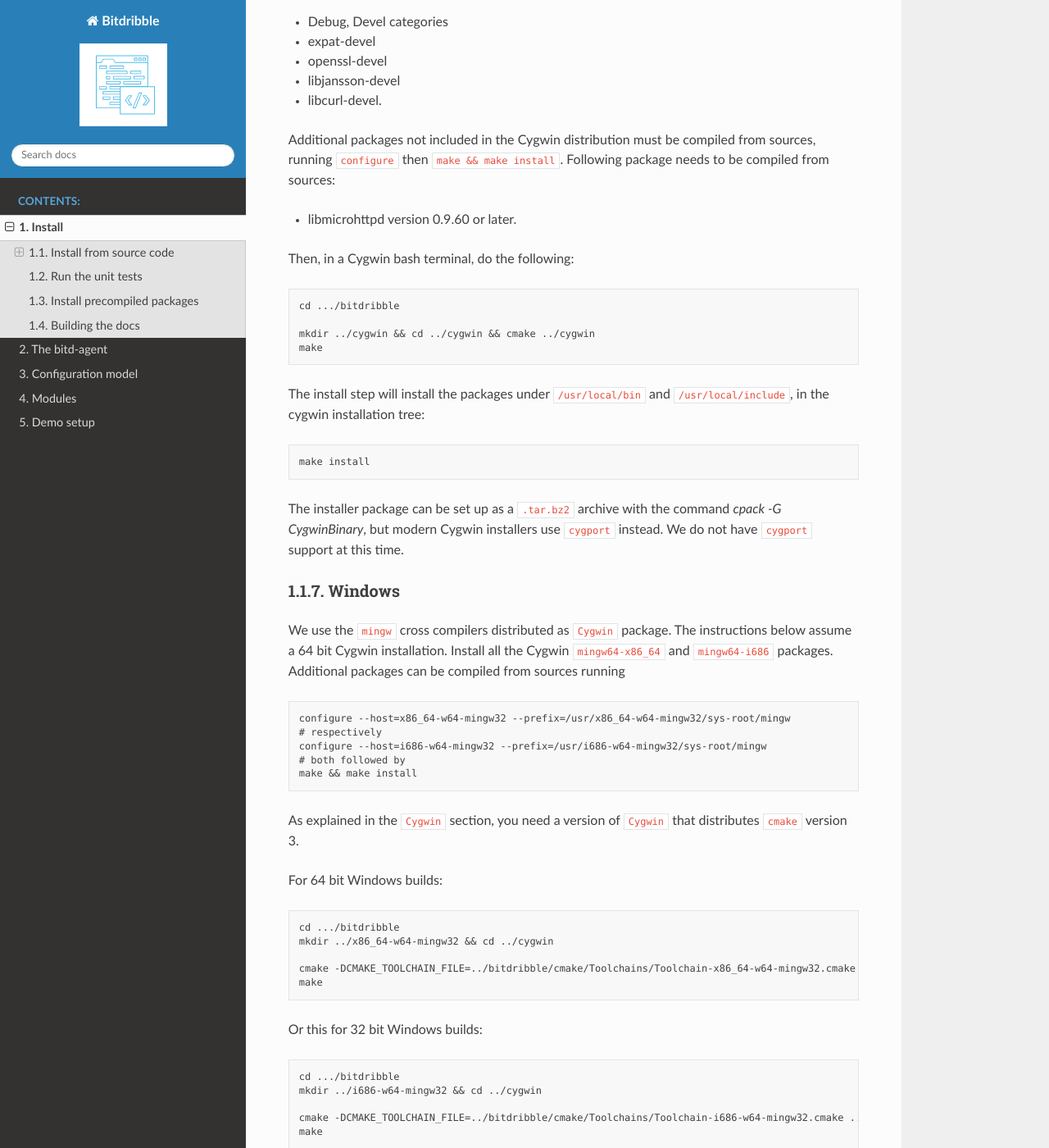
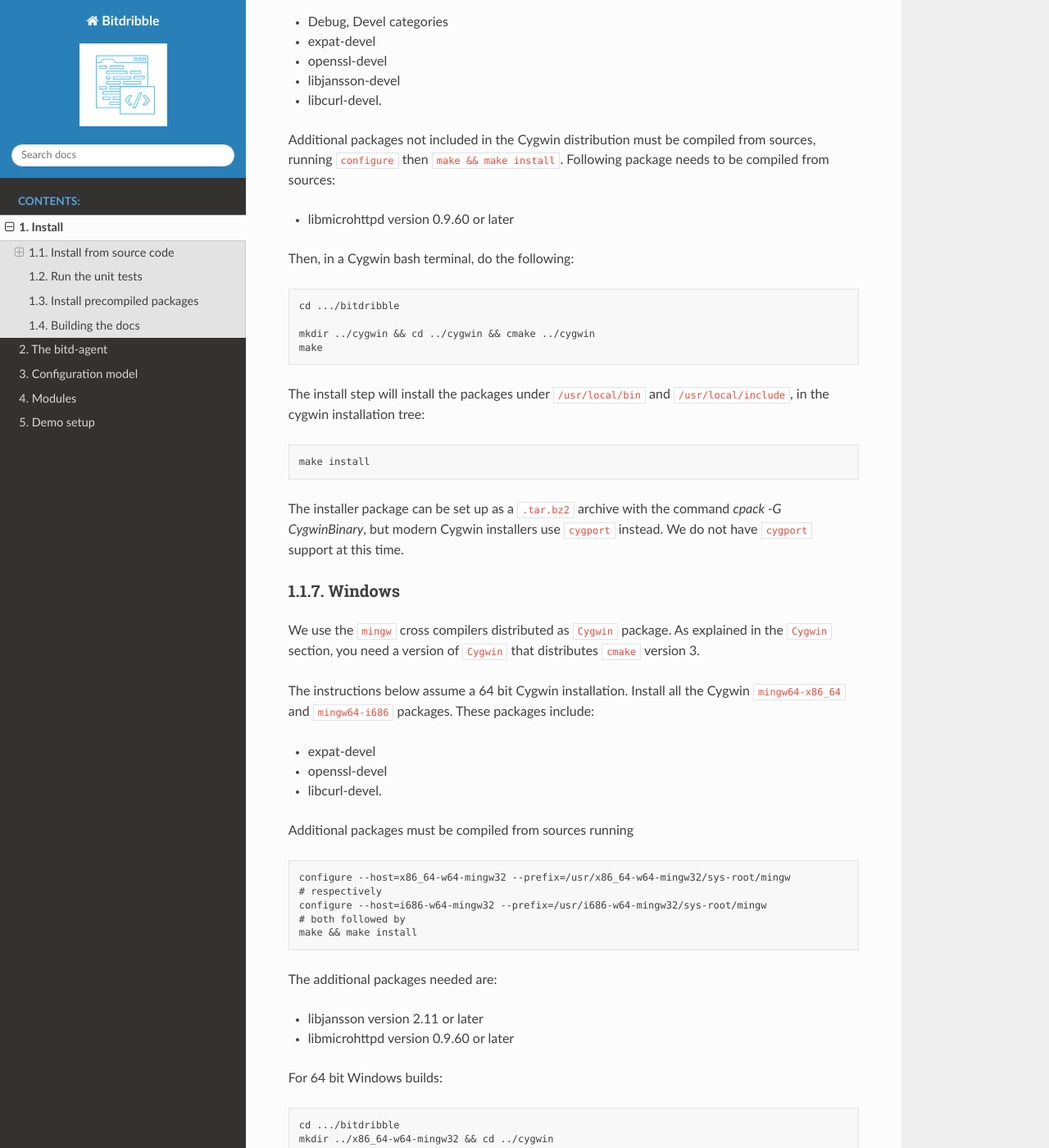
Before and after one commit to Bitdribble/bitdribble-doc, a Sphinx documentation site: the page built from source/install.rst, in a window 1280 px wide and 1400 px high, scrolled down 4680 px. Shown: the whole window at 82% size. Built offline with Sphinx 7.4.7 and the Read the Docs theme 2.0.0, drawn with Linux system fonts in a browser that asks for light colours.

Commit message:
json and microhttpd support

```diff
--- a/source/install.rst
+++ b/source/install.rst
@@ -221,7 +221,7 @@ Use the Cygwin Setup program to install these packages:
 
 Additional packages not included in the Cygwin distribution must be compiled from sources, running ``configure`` then ``make && make install``. Following package needs to be compiled from sources:
 
-- libmicrohttpd version 0.9.60 or later.
+- libmicrohttpd version 0.9.60 or later
 
 Then, in a Cygwin bash terminal, do the following:
 
@@ -242,7 +242,17 @@ The installer package can be set up as a ``.tar.bz2`` archive with the command *
 
 Windows
 -------
-We use the ``mingw`` cross compilers distributed as ``Cygwin`` package. The instructions below assume a 64 bit Cygwin installation. Install all the Cygwin ``mingw64-x86_64`` and ``mingw64-i686`` packages. Additional packages can be compiled from sources running
+We use the ``mingw`` cross compilers distributed as ``Cygwin`` package. As explained in the ``Cygwin`` section, you need a version of ``Cygwin`` that distributes ``cmake`` version 3.
+
+The instructions below assume a 64 bit Cygwin installation. Install all the Cygwin ``mingw64-x86_64`` and ``mingw64-i686`` packages. These packages include:
+
+- expat-devel
+
+- openssl-devel
+
+- libcurl-devel.
+
+Additional packages must be compiled from sources running
 
 .. code-block:: none
 
@@ -252,7 +262,11 @@ We use the ``mingw`` cross compilers distributed as ``Cygwin`` package. The inst
    # both followed by
    make && make install
 
-As explained in the ``Cygwin`` section, you need a version of ``Cygwin`` that distributes ``cmake`` version 3.
+The additional packages needed are:
+
+- libjansson version 2.11 or later
+
+- libmicrohttpd version 0.9.60 or later
 
 For 64 bit Windows builds:
 
```
